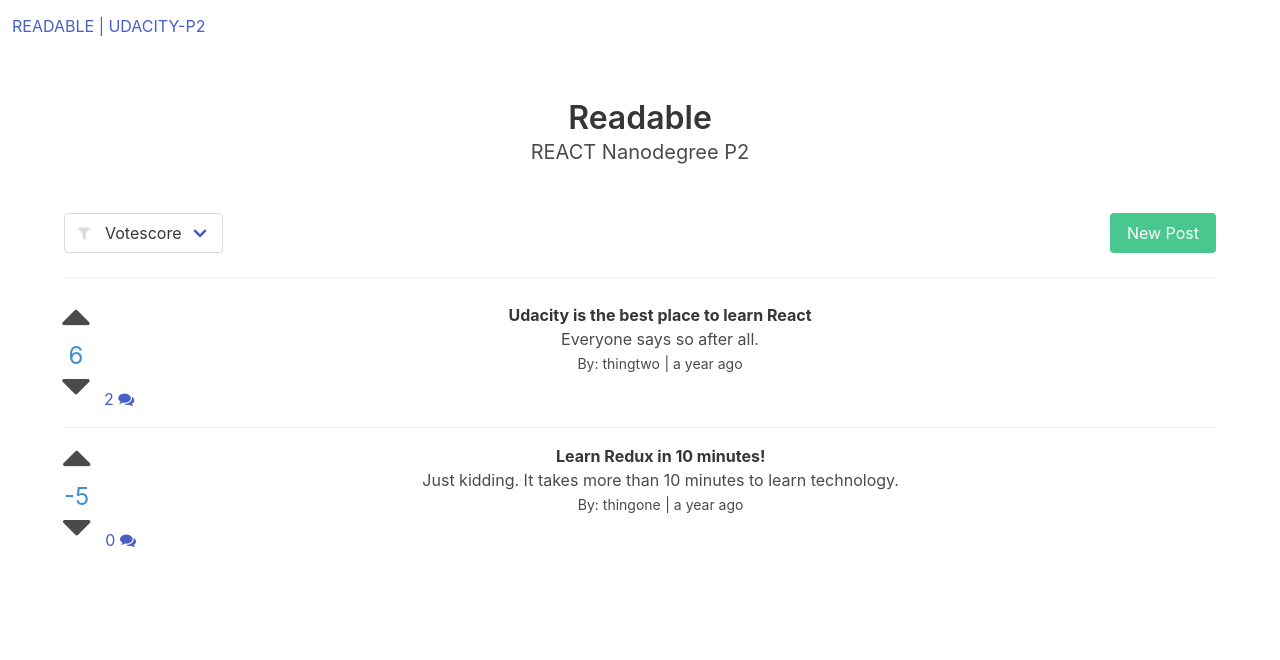
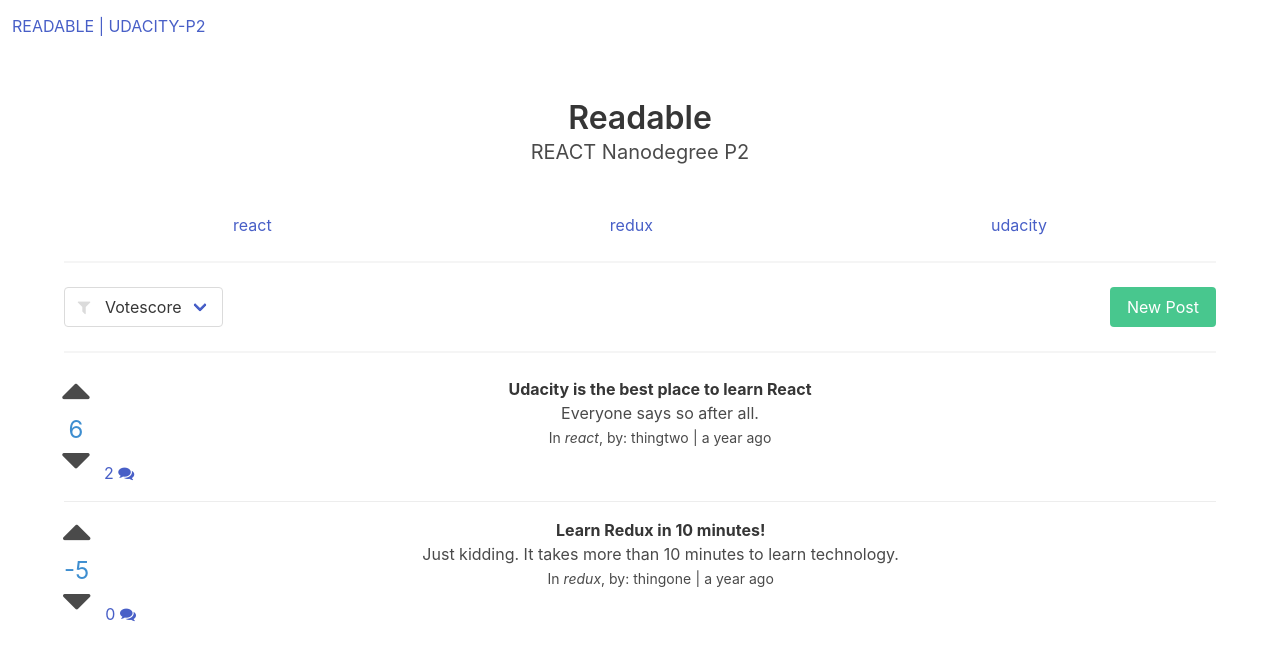
Before and after one commit to javahemans/readable, a React (Create React App) app: page / in a window 1280 px wide. Shown: the top 660 px of the page. Built offline with nearby package versions, Linux system fonts and the light colour scheme.

Commit message:
add in clickable categories from hard coded data on home page

```diff
--- a/src/components/App.js
+++ b/src/components/App.js
@@ -5,6 +5,24 @@
 class App extends Component {
 
   render() {
+
+  // The response is an object with categories as a key and value being an array.
+  const category_response = {
+        "categories": [
+            {
+                "name": "react",
+                "path": "react"
+            },
+            {
+                "name": "redux",
+                "path": "redux"
+            },
+            {
+                "name": "udacity",
+                "path": "udacity"
+            }
+        ]
+    }
 
     const posts = [
       {
@@ -57,6 +75,20 @@
         <section>
           <div className="container">
             <nav className="level">
+            {category_response["categories"].map(cat => {
+              return (
+                <div key={cat.path} className="level-item has-text-centered">
+                  <p className="level-item"><a href={cat.path}>{cat.name}</a></p>
+                </div>
+              )
+            })}
+            </nav>
+            <hr />
+          </div>
+        </section>
+        <section>
+          <div className="container">
+            <nav className="level">
               <div className="level-left">
                 <div className="level-item">
                 <p className="control has-icons-left">
@@ -103,7 +135,7 @@
                   <br />
                   {post.body}
                   <br />
-                  <small>By: {post.author}</small> <small> | {moment(post.timestamp).from()}</small>
+                  <small>In <i>{post.category}</i>, by: {post.author}</small> <small> | {moment(post.timestamp).from()}</small>
                 </p>
               </div>
               <nav className="level is-mobile">
```
